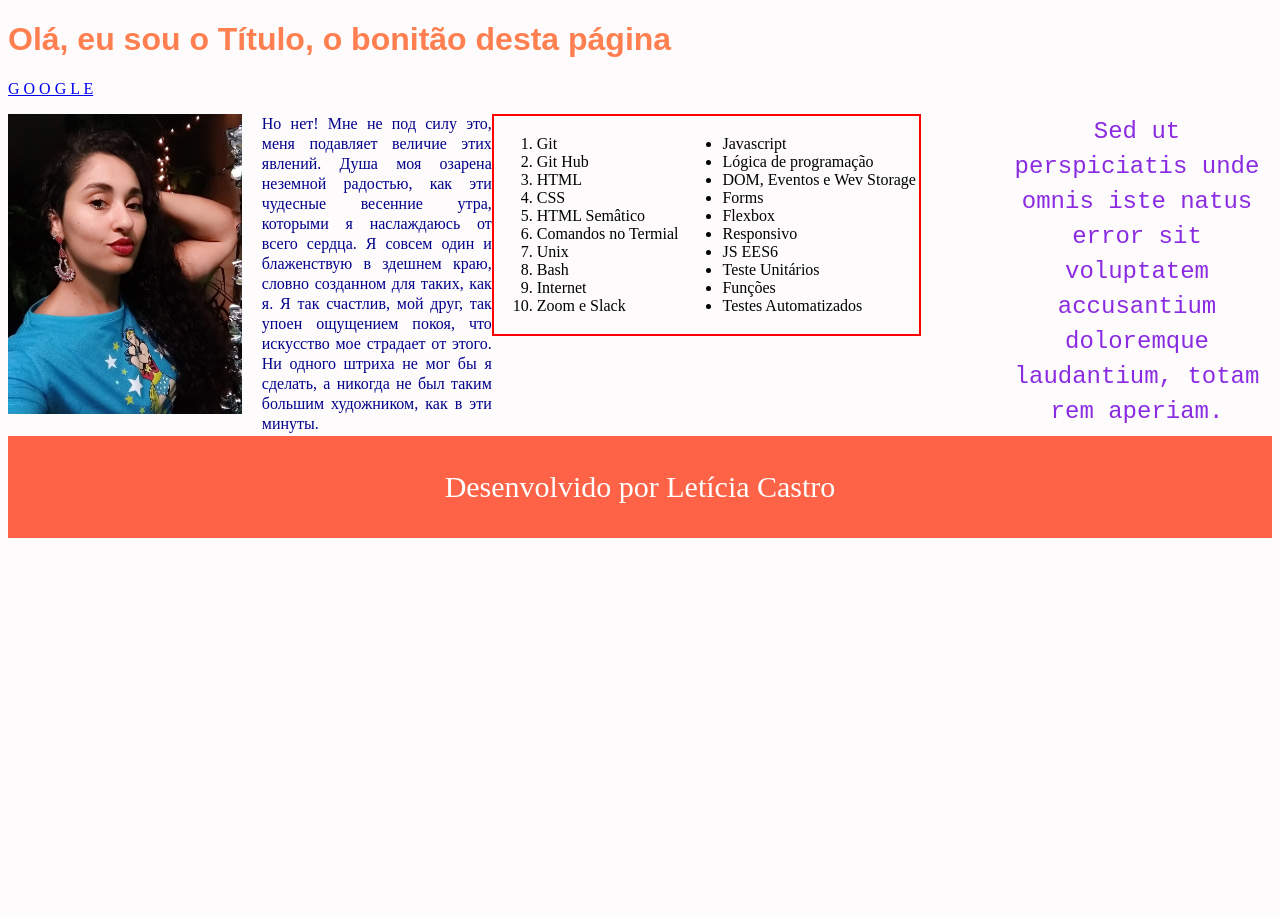
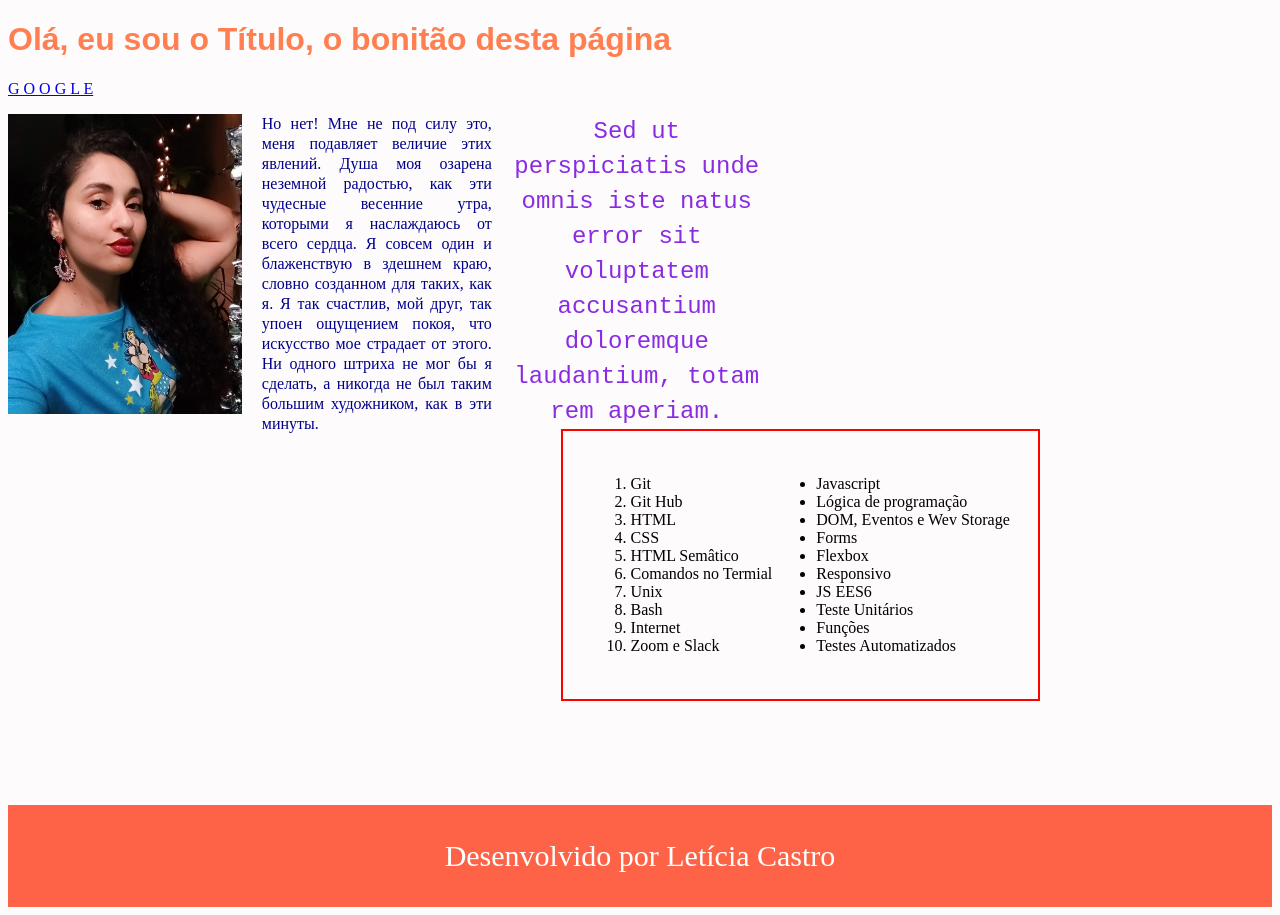
Before and after one commit to aicitelks/project-lessons-learned, a website: page index.html in a window 1280 px wide. Before the commit the page ends 800 px from the top, so only its background shows below. Drawn offline with Linux system fonts and the light colour scheme.

Commit message:
Realizada correçoes. Teste local (cypress) 100% aprovado

```diff
--- a/index.html
+++ b/index.html
@@ -26,10 +26,11 @@
           Sed ut perspiciatis unde omnis iste natus error sit voluptatem accusantium doloremque laudantium, totam rem aperiam.
         </aside>
 
+        <section>
           <table>
             <tr>
               <td>
-              <!--section id="listaEsq"-->
+
                   <ol id="licoes_aprendidas">
                       <li>Git</li>
                       <li>Git Hub</li>
@@ -42,10 +43,10 @@
                       <li>Internet</li>
                       <li>Zoom e Slack</li>
                   </ol>
-              <!--/section-->
+
               </td>
               <td>
-              <!--section id="listaDir"-->
+
                   <ul id="licoes_a_aprender">
                     <li>Javascript</li>
                     <li>Lógica de programação</li>
@@ -58,10 +59,11 @@
                     <li>Funções</li>
                     <li>Testes Automatizados</li>
                   </ul>
-              <!--/section-->
+
               </td>
             </tr>
           </table>
+        </section>
 
         <footer id="rodape">
           <p>Desenvolvido por Letícia Castro</p>
--- a/style.css
+++ b/style.css
@@ -20,38 +20,36 @@ nav {
   float: left;
   height: 300px;
 }
-/* TABELA
-#listaEsq #listaDir {
-  display: inline-block;
-  color: darkmagenta;
-}
-*/
+
 .lado-esquerdo {
-  /*display: inline-block;*/
+  /* display: inline-block; */
   color: darkblue;
   float: left;
   line-height: 20px;
   text-align: justify;
   margin-left: 20px;
+  position: static;
   width: 230px;
 }
 
 .lado-direito {
   color: blueviolet;
-  /*display: inline-block;*/
-  float: right;
+  display: inline-block;
   font-family: Courier New, Courier, monospace;
   font-size: 24px;
   line-height: 35px;
   text-align: center;
-  padding-left: 15px;
-  padding-right: 10px;
+  padding-left: 20px;
+  padding-right: 20px;
+  position: static;
   width: 250px;
 }
 
-table {
+section {
   border: 2px solid red;
-  /*display: inline-block;*/
+  display: inline-block;
+  padding: 25px;
+  margin-left: 68.8px;
 }
 
 footer {
```
Lines whose indentation alone changed are shown as unchanged.
